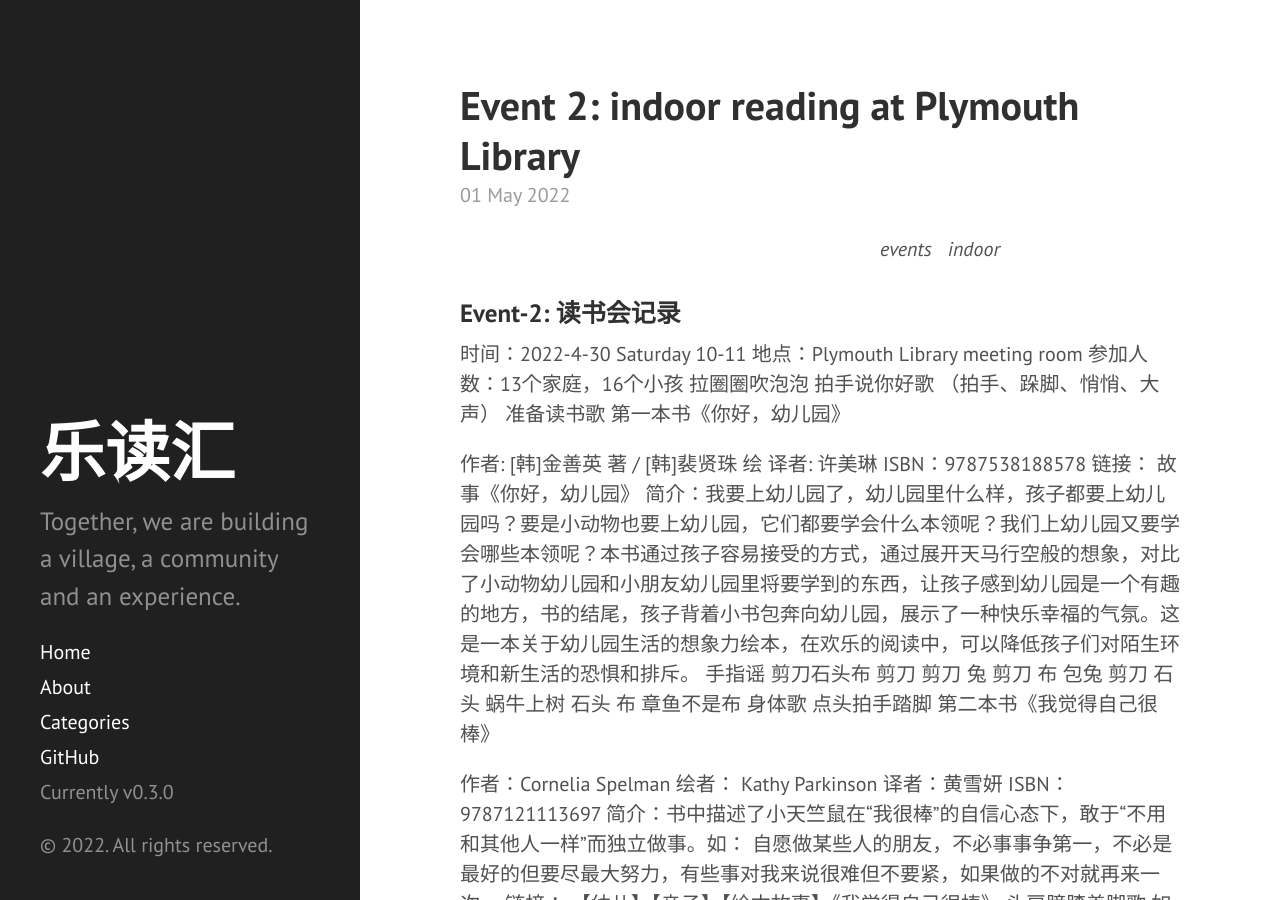
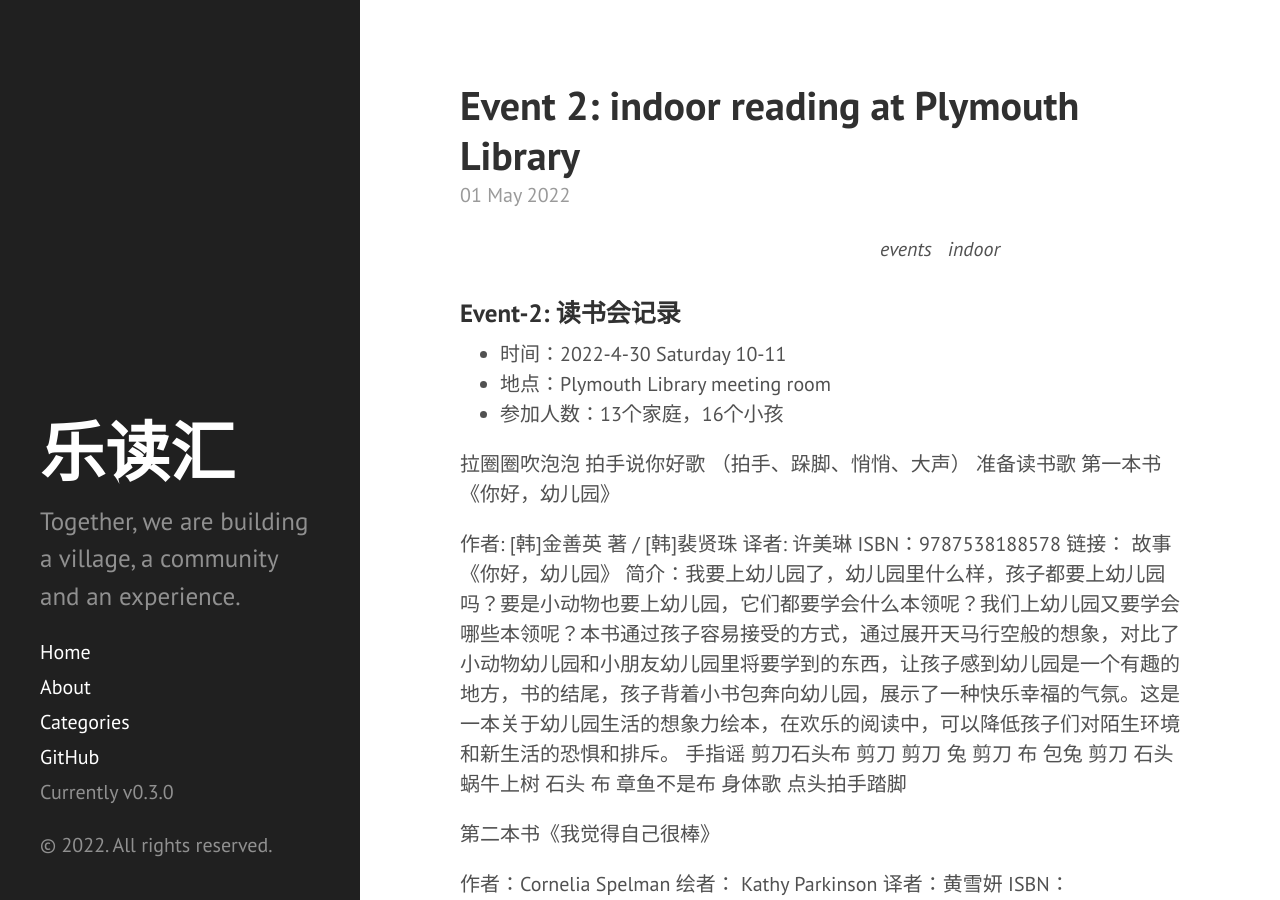
Before and after one commit to leducon/leducon.github.io, a Jekyll site: the page built from _posts/2022-04-30-event2-PY-library.md, in a window 1280 px wide and 900 px high. Built offline with Jekyll 4.4.1, drawn with Linux system fonts in a browser that asks for light colours; Markdown is read by kramdown in place of the engine named in the settings.

Commit message:
fix line feed

```diff
--- a/_posts/2022-04-30-event2-PY-library.md
+++ b/_posts/2022-04-30-event2-PY-library.md
@@ -7,15 +7,17 @@ categories: [events, indoor]
 
 ### Event-2: 读书会记录
 
-时间：2022-4-30 Saturday 10-11
-地点：Plymouth Library meeting room
-参加人数：13个家庭，16个小孩
+- 时间：2022-4-30 Saturday 10-11
+- 地点：Plymouth Library meeting room
+- 参加人数：13个家庭，16个小孩
+
+
 拉圈圈吹泡泡
 拍手说你好歌 （拍手、跺脚、悄悄、大声）
 准备读书歌
 第一本书《你好，幼儿园》
 
-作者: [韩]金善英 著 / [韩]裴贤珠 绘
+作者: [韩]金善英 著 / [韩]裴贤珠
 译者: 许美琳
 ISBN：9787538188578
 链接： 故事《你好，幼儿园》
@@ -27,6 +29,8 @@ ISBN：9787538188578
 石头 布 章鱼不是布
 身体歌
 点头拍手踏脚
+
+
 第二本书《我觉得自己很棒》
 
 作者：Cornelia Spelman
```
Also changed, not shown: _posts/2022-04-16-event1-PY-library.md (+9 -5 lines).
